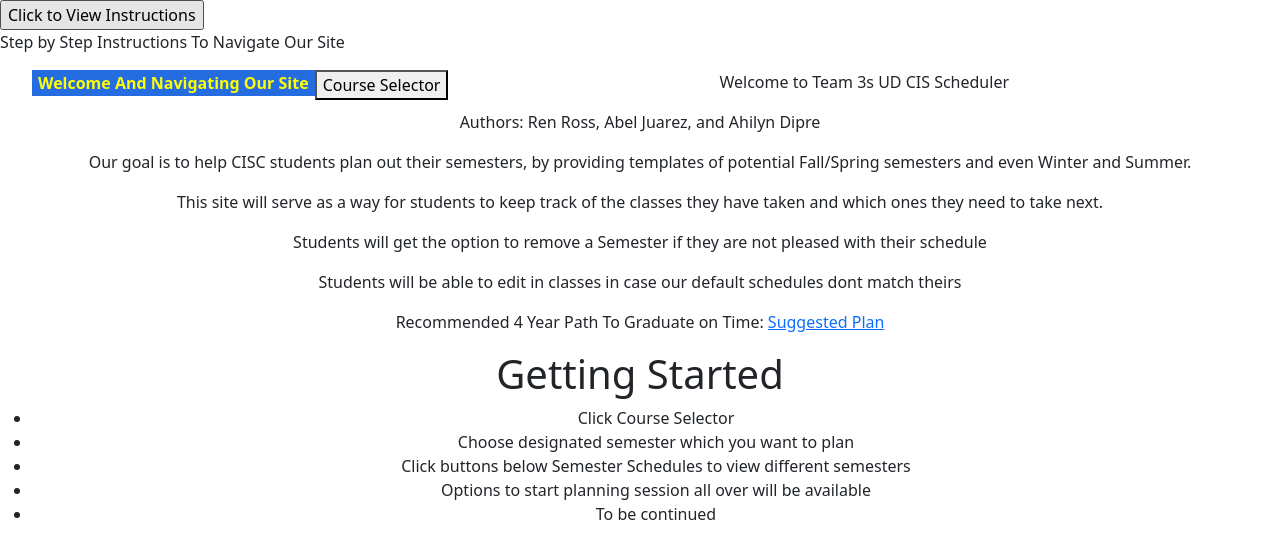
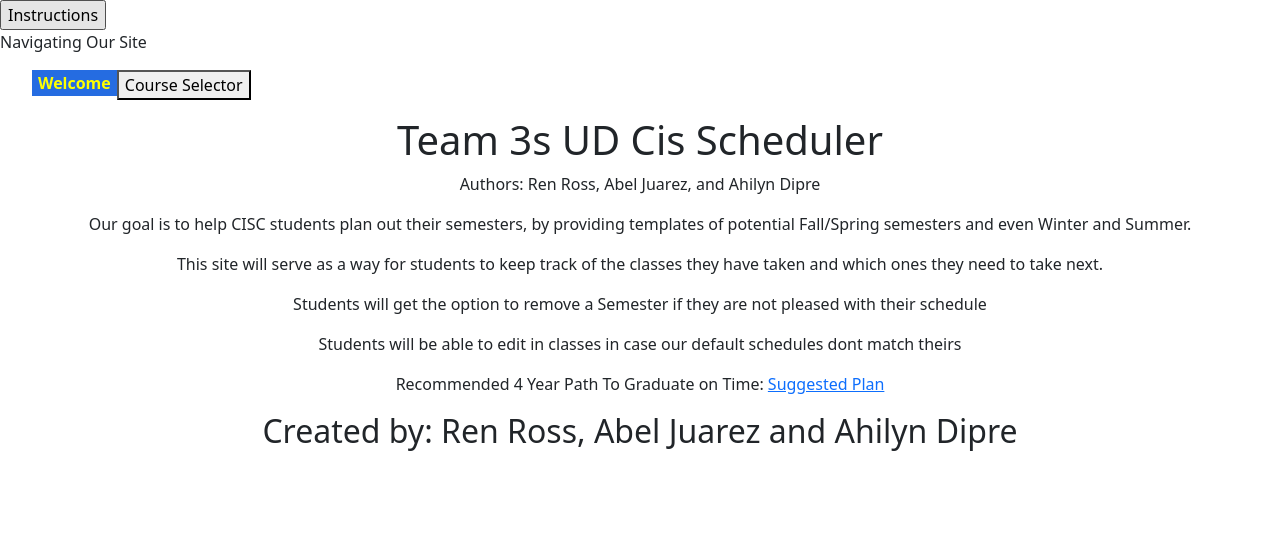
Before and after one commit to UD-CISC275-F21/ud-cis-scheduler-team-3, a React (Create React App) app: page / in a window 1280 px wide. Shown: the top 558 px of the page. Built offline with nearby package versions, Linux system fonts and the light colour scheme.

Commit message:
more css stuff

```diff
--- a/src/App.tsx
+++ b/src/App.tsx
@@ -91,15 +91,15 @@ function App(): JSX.Element { // jsx.element = very important return type, funct
     return (
         <div>
             <input type="button"
-                value="Click to View Instructions"
+                value="Instructions"
                 onClick={togglePopUp} />
-            <p> Step by Step Instructions To Navigate Our Site </p>
+            <p>Navigating Our Site</p>
             {isOpen && <PopUp content={"Course Selector -> Choose Semester -> Make Necessary Semester Changes -> Add/Remove If Necessary"} handleClose={() => setIsOpen(false)} />}
             <Tab>
-                <span title="Welcome And Navigating Our Site">
+                <span title="Welcome">
                     <body>
                         <header>
-                            <p>Welcome to Team 3s UD CIS Scheduler</p>
+                            <h1>Team 3s UD Cis Scheduler</h1>
                             <p>Authors: Ren Ross, Abel Juarez, and Ahilyn Dipre</p>
                             <p>Our goal is to help CISC students plan out their semesters,
                                 by providing templates of potential Fall/Spring semesters and even
@@ -111,15 +111,7 @@ function App(): JSX.Element { // jsx.element = very important return type, funct
                             <p>Students will get the option to remove a Semester if they are not pleased with their schedule</p>
                             <p>Students will be able to edit in classes in case our default schedules dont match theirs</p>
                             <p>Recommended 4 Year Path To Graduate on Time: <a href="https://www.cis.udel.edu/wp-content/uploads/2018/10/COE_MajorSlicks_CISC_2018.pdf">Suggested Plan</a></p>
-
-                            <h1>Getting Started</h1>
-                            <ul>
-                                <li>Click Course Selector</li>
-                                <li>Choose designated semester which you want to plan</li>
-                                <li>Click buttons below Semester Schedules to view different semesters</li>
-                                <li>Options to start planning session all over will be available</li>
-                                <li>To be continued</li>
-                            </ul>
+                            <h2>Created by: Ren Ross, Abel Juarez and Ahilyn Dipre</h2>
                         </header>
                     </body>
                 </span>
@@ -142,7 +134,6 @@ function App(): JSX.Element { // jsx.element = very important return type, funct
                     <CloseButton className="Close-Button" onClick={() => removeSemester()}/>
                     <AddSemesterModal />
                     <button className="Clear-Semester" onClick={() => clearSemester()}>Clear</button>
-                    <button className="Set Default Semetester" onClick={() => setDefaultSemester(Semester)}>Reset</button>
                     <button className="Clear-Semester" onClick={() => clearSemester()}>Clear</button>
                     <button className="Set Default Semetester" onClick={() => setDefaultSemester(Semester)}>Reset</button>
 
--- a/src/css/Tabs.css
+++ b/src/css/Tabs.css
@@ -1,8 +1,14 @@
 .li {
     list-style-type: none;
-    float: left;
-    background-position:top;
+    display: flex;
+    float: center;
 
+}
+
+.ul{
+    list-style-type: none;
+    display: flex;
+    float: center;
 }
 
 .active>button {
```
